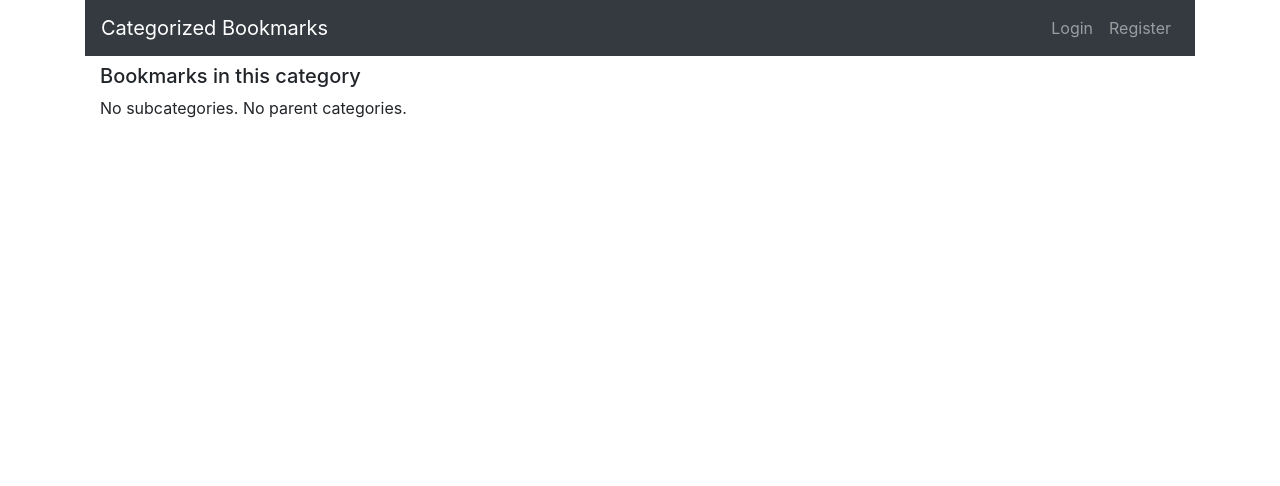
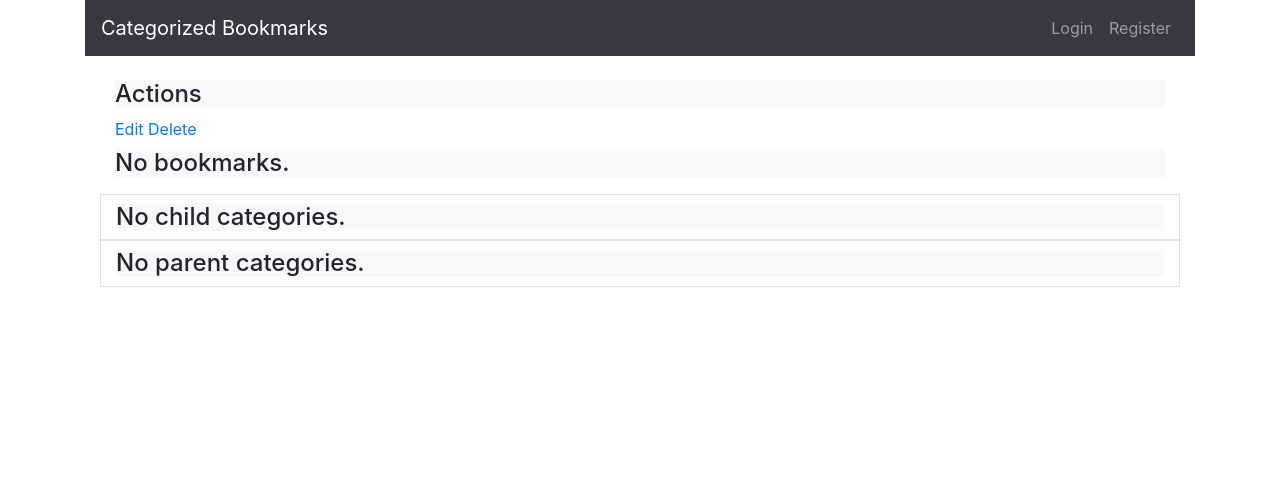
Before and after one commit to ikanher/categorized-bookmarks, a Flask app: template application/templates/categories/view.html in a window 1280 px wide. Shown: the top 486 px of the page. Run offline with Flask 2, Linux system fonts and the light colour scheme; the template is opened without the code that fills it, so the values that code supplies are empty; some libraries are stand-ins or nearby versions.

Commit message:
Now again possible to edit/delete categories.
Made Category view more beautiful.

Added Edit/Delete links to view category page, as after recent changes
it was not possible to delete a category at all.

```diff
--- a/application/templates/categories/category-list.html
+++ b/application/templates/categories/category-list.html
@@ -1,4 +1,3 @@
-<div class="container">
 <div class="card-deck">
     {% for category in categories %}
     {% include 'categories/category-card.html' %}
@@ -16,4 +15,3 @@
     {% endif %}
     {% endfor %}
 </div>
-</div>
--- a/application/templates/categories/navbar-contents.html
+++ b/application/templates/categories/navbar-contents.html
@@ -4,6 +4,9 @@
     <div class="collapse navbar-collapse" id="navbarSecondary">
         <ul class="navbar-nav">
             <li class="nav-item">
+                <a class="nav-link py-0 {% if request.endpoint == 'categories_list' %}active{% endif %}" href="{{ url_for('categories_list') }}" data-toggle="tooltip" data-placement="right" title="List categories" >List</a>
+            </li>
+            <li class="nav-item">
                 <a class="nav-link py-0" href="{{ url_for('categories_create') }}" data-toggle="tooltip" data-placement="right" title="Create a new category">Create</a>
             </li>
         </ul>
--- a/application/templates/categories/view.html
+++ b/application/templates/categories/view.html
@@ -1,13 +1,30 @@
 {% extends "layout.html" %}
 
 {% block body %}
+<div class="container pt-2 pb-0">
     <div class="container">
-    <h3>
+        <h3 class="bg-light">
             {{ category.name }}
             <small class="text-muted">{{ category.description }}</small>
         </h3>
+    </div>
 
-    <h5>Bookmarks in this category</h5>
+    <div class="container pt-2">
+        <h4 class="bg-light">Actions</h4>
+        <span style="display: inline">
+            <a href="{{ url_for('categories_edit', id=category.id) }}" role="button">Edit</a>
+            <a href="{{ url_for('categories_delete', id=category.id) }}" role="button">Delete</a>
+        </span>
+    </div>
+
+    <div class="container pt-2 pb-2">
+        <h4 class="bg-light">
+            {% if category.bookmarks %}
+            Bookmarks in this category:
+            {% else %}
+            No bookmarks.
+            {% endif %}
+        </h4>
         <ul class="list-group">
             {% for bookmark in category.bookmarks %}
             <li class="list-group-item">
@@ -15,32 +32,33 @@
             </li>
             {% endfor %}
         </ul>
+    </div>
 
+    <div class="container pt-2 border">
+        <h4 class="bg-light">
             {% if category.children %}
-    <h5>Subcategories</h5>
+            Child categories:
             {% else %}
-    No subcategories.
+            No child categories.
             {% endif %}
-    {% for child in category.children %}
-        Bookmarks in subcategory:
-        <a href="{{ url_for('categories_view', id=child.id) }}" title="View category {{ child.name }}">{{ child.name }}</a>
-        <ul class="list-group">
-            {% for bookmark in child.bookmarks %}
-            <li class="list-group-item">
-                <a href="{{ bookmark.link }}" title="{{ bookmark.text }}">{{ bookmark.text }}</a>
-            </li>
-            {% endfor %}
-        </ul>
-    {% endfor %}
+        </h4>
+        {% with categories=category.children %}
+        {% include 'categories/category-list.html' %}
+        {% endwith %}
+    </div>
 
+    <div class="container pt-2 border">
+        <h4 class="bg-light">
             {% if category.parents %}
-    <h5>Parent categories:</h5>
+            Parent categories:
             {% else %}
             No parent categories.
             {% endif %}
+        </h4>
         {% with categories=category.parents %}
         {% include 'categories/category-list.html' %}
         {% endwith %}
+    </div>
 
 </div>
 {% endblock %}
```
Lines whose indentation alone changed are shown as unchanged.
